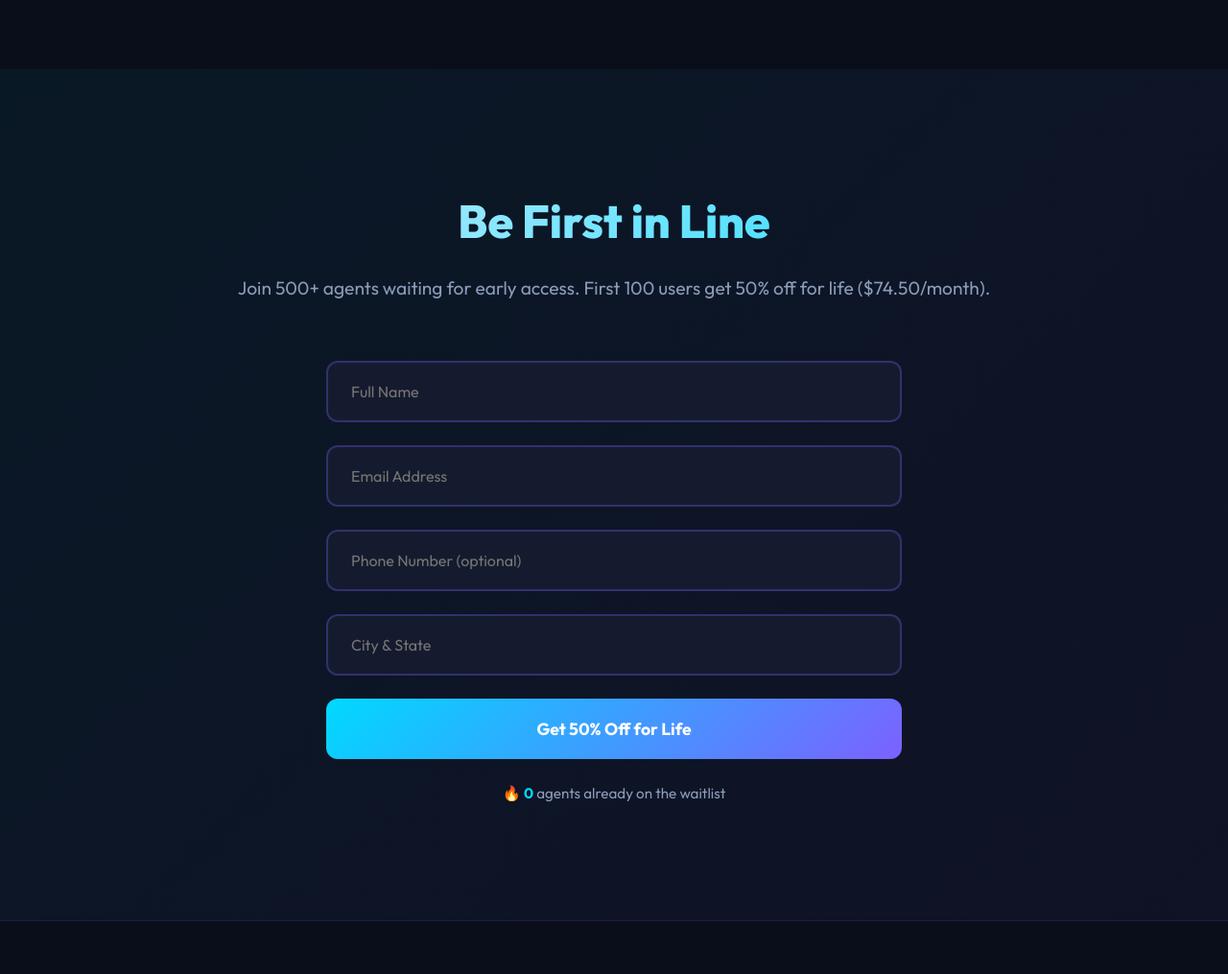
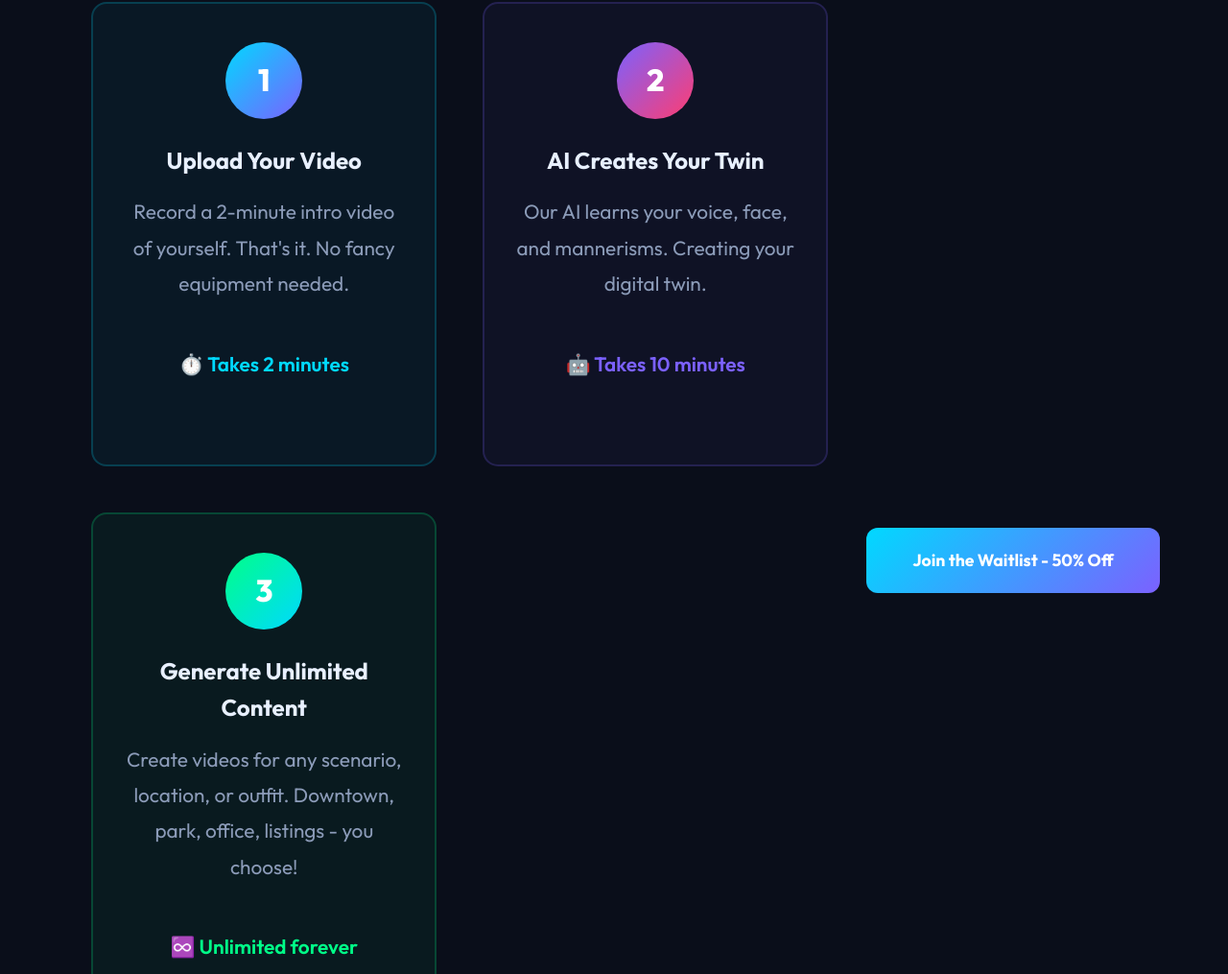
Before and after one commit to rookieagent/rookieagent.github.io, a plain HTML site: page index.html in a window 1280 px wide. Shown: the part 1731-2746 px from the top of the page at 96% size. Drawn offline with nearby package versions, Linux system fonts and the light colour scheme.

Commit message:
Updated launch date to April 2026

```diff
--- a/index.html
+++ b/index.html
@@ -392,6 +392,53 @@
 </div>
 
 
+
+                <!-- How It Works Section -->
+<section class="section">
+    <div class="container">
+        <h2 class="section-title">How It Works</h2>
+        <p class="section-subtitle">From upload to unlimited content in 3 simple steps</p>
+
+        <div style="display: grid; grid-template-columns: repeat(auto-fit, minmax(300px, 1fr)); gap: 48px; margin-top: 60px;">
+
+            <!-- Step 1 -->
+            <div style="text-align: center; padding: 40px 32px; background: rgba(0, 217, 255, 0.05); border: 2px solid rgba(0, 217, 255, 0.2); border-radius: 16px;">
+                <div style="width: 80px; height: 80px; margin: 0 auto 24px; background: linear-gradient(135deg, var(--primary), var(--secondary)); border-radius: 50%; display: flex; align-items: center; justify-content: center; font-size: 2rem; font-weight: 800; color: white;">1</div>
+                <h3 style="font-size: 1.5rem; font-weight: 700; margin-bottom: 16px; color: var(--text);">Upload Your Video</h3>
+                <p style="color: var(--text-muted); line-height: 1.8;">Record a 2-minute intro video of yourself. That's it. No fancy equipment needed.</p>
+                <p style="margin-top: 16px; color: var(--primary); font-weight: 600;">⏱️ Takes 2 minutes</p>
+            </div>
+
+            <!-- Step 2 -->
+            <div style="text-align: center; padding: 40px 32px; background: rgba(123, 97, 255, 0.05); border: 2px solid rgba(123, 97, 255, 0.2); border-radius: 16px;">
+                <div style="width: 80px; height: 80px; margin: 0 auto 24px; background: linear-gradient(135deg, var(--secondary), var(--accent)); border-radius: 50%; display: flex; align-items: center; justify-content: center; font-size: 2rem; font-weight: 800; color: white;">2</div>
+                <h3 style="font-size: 1.5rem; font-weight: 700; margin-bottom: 16px; color: var(--text);">AI Creates Your Twin</h3>
+                <p style="color: var(--text-muted); line-height: 1.8;">Our AI learns your voice, face, and mannerisms. Creating your digital twin.</p>
+                <p style="margin-top: 16px; color: var(--secondary); font-weight: 600;">🤖 Takes 10 minutes</p>
+            </div>
+
+            <!-- Step 3 -->
+            <div style="text-align: center; padding: 40px 32px; background: rgba(0, 255, 136, 0.05); border: 2px solid rgba(0, 255, 136, 0.2); border-radius: 16px;">
+                <div style="width: 80px; height: 80px; margin: 0 auto 24px; background: linear-gradient(135deg, var(--success), var(--primary)); border-radius: 50%; display: flex; align-items: center; justify-content: center; font-size: 2rem; font-weight: 800; color: white;">3</div>
+                <h3 style="font-size: 1.5rem; font-weight: 700; margin-bottom: 16px; color: var(--text);">Generate Unlimited Content</h3>
+                <p style="color: var(--text-muted); line-height: 1.8;">Create videos for any scenario, location, or outfit. Downtown, park, office, listings - you choose!</p>
+                <p style="margin-top: 16px; color: var(--success); font-weight: 600;">♾️ Unlimited forever</p>
+            </div>
+
+        </div>
+
+        <!-- Big Upload Button -->
+        <div style="text-align: center; margin-top: 80px;">
+            <a href="#waitlist" class="cta-button" style="padding: 24px 64px; font-size: 1.3rem; display: inline-block;">
+                🎬 Create Your AI Twin - Join Waitlist
+            </a>
+            <p style="margin-top: 24px; color: var(--text-muted); font-size: 1rem;">Early Access opens April 2026 • First 100 get 50% off for life</p>
+        </div>
+
+    </div>
+</section>
+
+
                 <a href="#waitlist" class="cta-button cta-primary">Join the Waitlist - 50% Off</a>
             </div>
 
```
